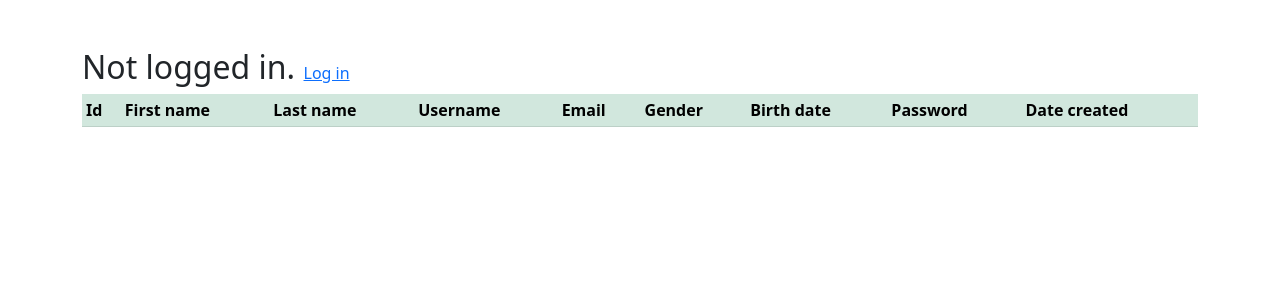
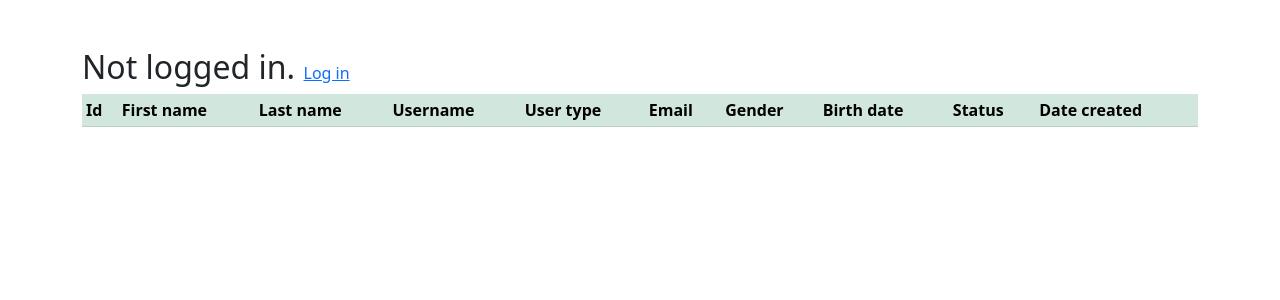
Before and after one commit to dijidaro/dijidaro, a Flask app: template app/templates/index.html in a window 1280 px wide. Shown: the part 50-350 px from the top of the page. Run offline with Flask 3, Linux system fonts and the light colour scheme; the template is opened without the code that fills it: values that come from a table or form of the project are taken from there, others are empty; parts of the project's set-up code (start-up, migrations or seed data) failed here and were passed over; some libraries are stand-ins or nearby versions.

Commit message:
Changed table students to users

```diff
--- a/app/config.py
+++ b/app/config.py
@@ -10,6 +10,7 @@ def create_app():
 
     app.config["SECRET_KEY"] = os.environ.get("SECRET_KEY")
     csrf.init_app(app)
+    # app.config["SQLALCHEMY_DATABASE_URI"] = os.environ.get("DATABASE_URL")
     app.config["SQLALCHEMY_DATABASE_URI"] = os.environ.get("DATABASE_URL").replace("://", "ql://", 1)
     app.config['SQLALCHEMY_TRACK_MODIFICATIONS'] = False
 
--- a/app/dashboard.py
+++ b/app/dashboard.py
@@ -1,5 +1,5 @@
 from flask import Blueprint, render_template
-from models import Student
+from models import User
 from forms import DeleteForm
 
 bp = Blueprint("dashboard", __name__)
@@ -7,8 +7,8 @@ bp = Blueprint("dashboard", __name__)
 @bp.route("/")
 def index():
     form = DeleteForm()
-    students = Student().query.all()
+    users = User().query.all()
 
     if form.validate_on_submit():
         return render_template("index.html", form=form)
-    return render_template("index.html", students=students, form=form )
+    return render_template("index.html", users=users, form=form )
--- a/app/forms.py
+++ b/app/forms.py
@@ -2,7 +2,7 @@ from flask_wtf import FlaskForm
 from wtforms import *
 from wtforms.validators import *
 
-class StudentRegistrationForm(FlaskForm):
+class UserRegistrationForm(FlaskForm):
     firstname = StringField("First name",
                              validators = [InputRequired(message="Field required")],
                              render_kw={"class":"form-control", "placeholder":"Enter first name", "aria-label":"First name"})
@@ -11,6 +11,10 @@ class StudentRegistrationForm(FlaskForm):
                             render_kw={"class":"form-control", "placeholder":"Enter last name"})
     username = StringField("Create username", validators = [InputRequired(message="Field required")],
                             render_kw={"class":"form-control", "placeholder":"Username",} )
+    usertype = SelectField("User type",
+                        choices=[("","--Please choose an option--"), ("student", "Student"), ("educator", "Educator"), ("parent", "Parent") ],
+                        validators=[InputRequired(message="Field required")],
+                        render_kw={"class":"form-select"})
 
     email = EmailField("Email address",
                         validators = [InputRequired(message="Field required")],
@@ -33,11 +37,11 @@ class StudentRegistrationForm(FlaskForm):
                               render_kw={"class":"form-control", "placeholder":"Password"})
     submit = SubmitField("Register", render_kw={"class":"btn button col-12" })
 
-class StudentLoginForm(FlaskForm):
+class UserLoginForm(FlaskForm):
     username = StringField("Username", render_kw={"class":"form-control", "placeholder":"Enter username"}, validators=[InputRequired(message="Username required")] )
     password = PasswordField("Password", render_kw={"class":"form-control", "placeholder":"Enter password"}, validators=[InputRequired(message="Password required")] )
     submit = SubmitField("Login", render_kw={"class":"btn button col-12"})
 
 class DeleteForm(FlaskForm):
-    student_id = StringField("student_id", render_kw={"hidden":True})
+    user_id = StringField("user_id", render_kw={"hidden":True})
     submit = SubmitField("X", render_kw={"class":"btn btn-outline-danger", "style":"--bs-btn-padding-y: .25rem; --bs-btn-padding-x: .5rem; --bs-btn-font-size: .75rem;"})
--- a/app/static/styles/large.css
+++ b/app/static/styles/large.css
@@ -48,8 +48,8 @@
         height: 40px;
     }
     .auth-form {
-        width: 450px;
+        width: 500px;
         margin: 0 auto;
-        padding: 4rem;
+        padding: 3.7rem;
     }
 }
--- a/app/templates/auth/login.html
+++ b/app/templates/auth/login.html
@@ -3,7 +3,7 @@
 <div class="container">
     <div class="auth-form shadow-lg my-5">
         <h2>Log in</h2>
-        <p>Don't have an account? <a href="{{ url_for("auth.register_student") }}" class="link">
+        <p>Don't have an account? <a href="{{ url_for('auth.register') }}" class="link">
             Sign Up
         </a></p>
         <hr class="mb-3">
--- a/app/templates/base.html
+++ b/app/templates/base.html
@@ -4,10 +4,10 @@
     <meta charset="UTF-8">
     <meta name="viewport" content="width=device-width, initial-scale=1.0">
     <title>{% block title %} {% endblock %}</title>
-    <link rel="stylesheet" href="{{ url_for("static", filename="styles/normalize.css" ) }}">
-    <link rel="stylesheet" href="{{ url_for("static", filename="styles/small.css" ) }}">
-    <link rel="stylesheet" href="{{ url_for("static", filename="styles/medium.css" ) }}">
-    <link rel="stylesheet" href="{{ url_for("static", filename="styles/large.css" ) }}">
+    <link rel="stylesheet" href="{{ url_for('static', filename='styles/normalize.css' ) }}">
+    <link rel="stylesheet" href="{{ url_for('static', filename='styles/small.css' ) }}">
+    <link rel="stylesheet" href="{{ url_for('static', filename='styles/medium.css' ) }}">
+    <link rel="stylesheet" href="{{ url_for('static', filename='styles/large.css' ) }}">
     <link rel="stylesheet" href="https://cdnjs.cloudflare.com/ajax/libs/normalize/8.0.1/normalize.min.css">
     <!--Bootstrap CSS-->
     <link href="https://cdn.jsdelivr.net/npm/bootstrap@5.3.0/dist/css/bootstrap.min.css" rel="stylesheet"
@@ -19,7 +19,7 @@
 <body>
     <header>
         <div class="navigation px-2">
-            <a href="{{ url_for("dashboard.index") }}"><img src="../static/images/logo3.png" alt="dijidaro logo" height="30"></a>
+            <a href="{{ url_for('dashboard.index') }}"><img src="../static/images/logo3.png" alt="dijidaro logo" height="30"></a>
             <a class="hamburger" href="#navbar" aria-label="Open navigation panel.">
                 <span class="visually-hidden">Open navigation panel</span>
                 <i class="fa-solid fa-bars" aria-hidden="true"></i>
@@ -45,13 +45,13 @@
                         </a>
                         <ul class="dropdown-menu">
                             <li><a href="#" class="dropdown-item"><i class="bi bi-gear me-2"></i><span>Settings</span></a></li>
-                            <li><a href="{{ url_for("auth.logout") }}" class="dropdown-item"><i
+                            <li><a href="{{ url_for('auth.logout') }}" class="dropdown-item"><i
                                         class="bi bi-box-arrow-right me-2"></i><span>Log out</span></a></li>
                         </ul>
                     </li>
                     {% else %}
-                    <li><a href="{{ url_for("auth.register_student") }}">Join&nbsp;dijidaro</a></li>
-                    <li><a href="{{ url_for("auth.login_student") }}">Login</a></li>
+                    <li><a href="{{ url_for('auth.register') }}">Join&nbsp;dijidaro</a></li>
+                    <li><a href="{{ url_for('auth.login') }}">Login</a></li>
                     {% endif %}
                 </ul>
                 <a href="#" class="close" aria-label="Close navigation panel">
--- a/app/templates/index.html
+++ b/app/templates/index.html
@@ -14,37 +14,39 @@
                 <th>First name</th>
                 <th>Last name</th>
                 <th>Username</th>
+                <th>User type</th>
                 <th>Email</th>
                 <th>Gender</th>
                 <th>Birth date</th>
-                <th>Password</th>
+                <th>Status</th>
                 <th>Date created</th>
             </tr>
         </thead>
         <tbody>
         {% if g.user %}
-            {% for student in students %}
+            {% for user in users %}
                 <tr>
-                    <td>{{ student.id }}</td>
-                    <td>{{ student.first_name }}</td>
-                    <td>{{ student.last_name }}</td>
-                    <td>{{ student.username }}</td>
-                    <td>{{ student.email }}</td>
-                    <td>{{ student.gender}}</td>
-                    <td>{{ student.birth_date }}</td>
-                    <td>{{ student.password }}</td>
-                    <td>{{ student.created }}</td>
+                    <td>{{ user.id }}</td>
+                    <td>{{ user.first_name }}</td>
+                    <td>{{ user.last_name }}</td>
+                    <td>{{ user.username }}</td>
+                    <td>{{ user.user_type }}</td>
+                    <td>{{ user.email }}</td>
+                    <td>{{ user.gender}}</td>
+                    <td>{{ user.birth_date }}</td>
+                    <td>{{ user.status }}</td>
+                    <td>{{ user.created }}</td>
                     <td>
-                        <form action="{{ url_for("auth.delete_student", student_id=student.id) }}" method="post">
+                        <form action="{{ url_for('auth.delete_user', user_id=user.id) }}" method="post">
                             {{ form.csrf_token }}
-                            {{ form.student_id }}
+                            {{ form.user_id }}
                             {{ form.submit }}
                         </form>
                     </td>
                 </tr>
             {% endfor %}
             {% else %}
-                <h2>Not logged in. <a href="{{ url_for("auth.login_student") }}">Log in</a></h2>
+                <h2>Not logged in. <a href="{{ url_for('auth.login') }}">Log in</a></h2>
         {% endif %}
         </tbody>
     </table>
```
Also changed, not shown: app/auth.py (+27 -26 lines), app/models.py (+5 -3 lines), app/templates/auth/register.html (+6 -2 lines).
